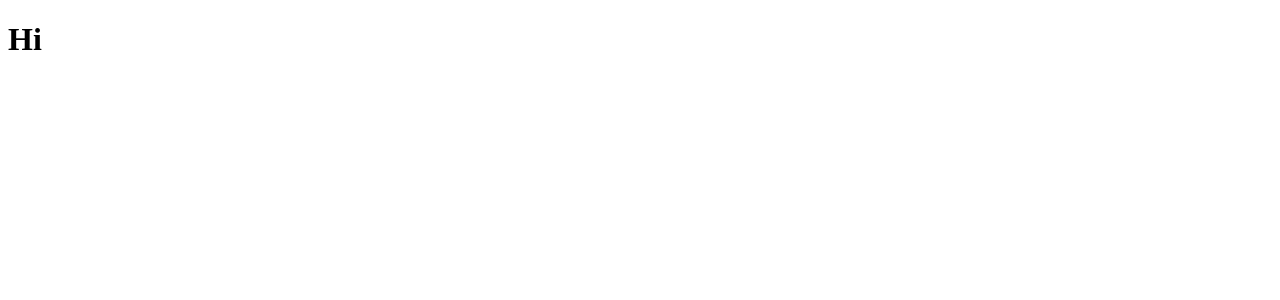
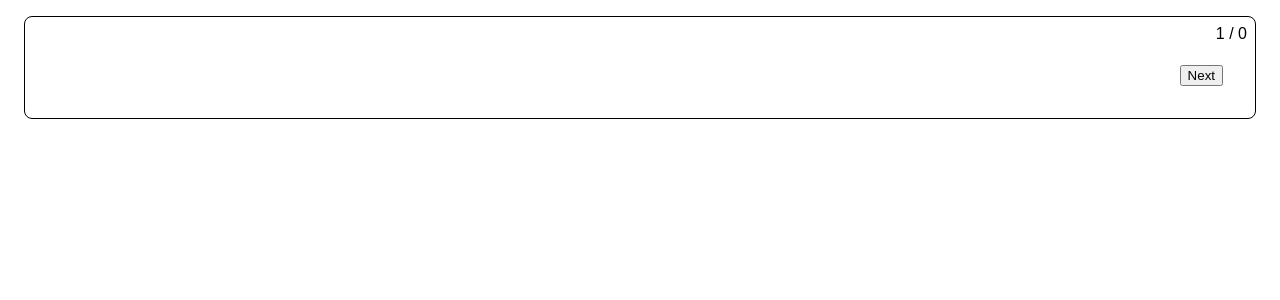
Before and after one commit to rtokala14/multistep-form, a React (Vite) app: page / in a window 1280 px wide. Shown: the top 300 px of the page. Built offline with nearby package versions, Linux system fonts and the light colour scheme.

Commit message:
Add Form TSX

```diff
--- a/src/App.tsx
+++ b/src/App.tsx
@@ -1,5 +1,52 @@
+import { useMultistepForm } from "./useMultistepForm";
+
 function App() {
-  return <h1>Hi</h1>;
+  const { steps, currStepIndex, step, isFirstStep, back, next, isLastStep } =
+    useMultistepForm([]);
+
+  return (
+    <div
+      style={{
+        position: "relative",
+        background: "white",
+        border: "1px solid black",
+        padding: "2rem",
+        margin: "1rem",
+        borderRadius: ".5rem",
+        fontFamily: "Arial",
+      }}
+    >
+      <form>
+        <div
+          style={{
+            position: "absolute",
+            top: ".5rem",
+            right: ".5rem",
+          }}
+        >
+          {currStepIndex + 1} / {steps.length}
+        </div>
+        {step}
+        <div
+          style={{
+            marginTop: "1rem",
+            display: "flex",
+            gap: ".5rem",
+            justifyContent: "flex-end",
+          }}
+        >
+          {!isFirstStep && (
+            <button type="button" onClick={back}>
+              Back
+            </button>
+          )}
+          <button type="button" onClick={next}>
+            {isLastStep ? "Finish" : "Next"}
+          </button>
+        </div>
+      </form>
+    </div>
+  );
 }
 
 export default App;
--- a/src/useMultistepForm.ts
+++ b/src/useMultistepForm.ts
@@ -21,11 +21,14 @@ export function useMultistepForm(steps: ReactElement[]) {
         setCurrStepIndex(index)
     }
 
-    return (
+    return {
         currStepIndex,
         step: steps[currStepIndex],
+        steps,
+        isFirstStep: currStepIndex === 0,
+        isLastStep: currStepIndex === steps.length - 1,
         goTo,
         next,
         back,
-    )
+    }
 }
```
